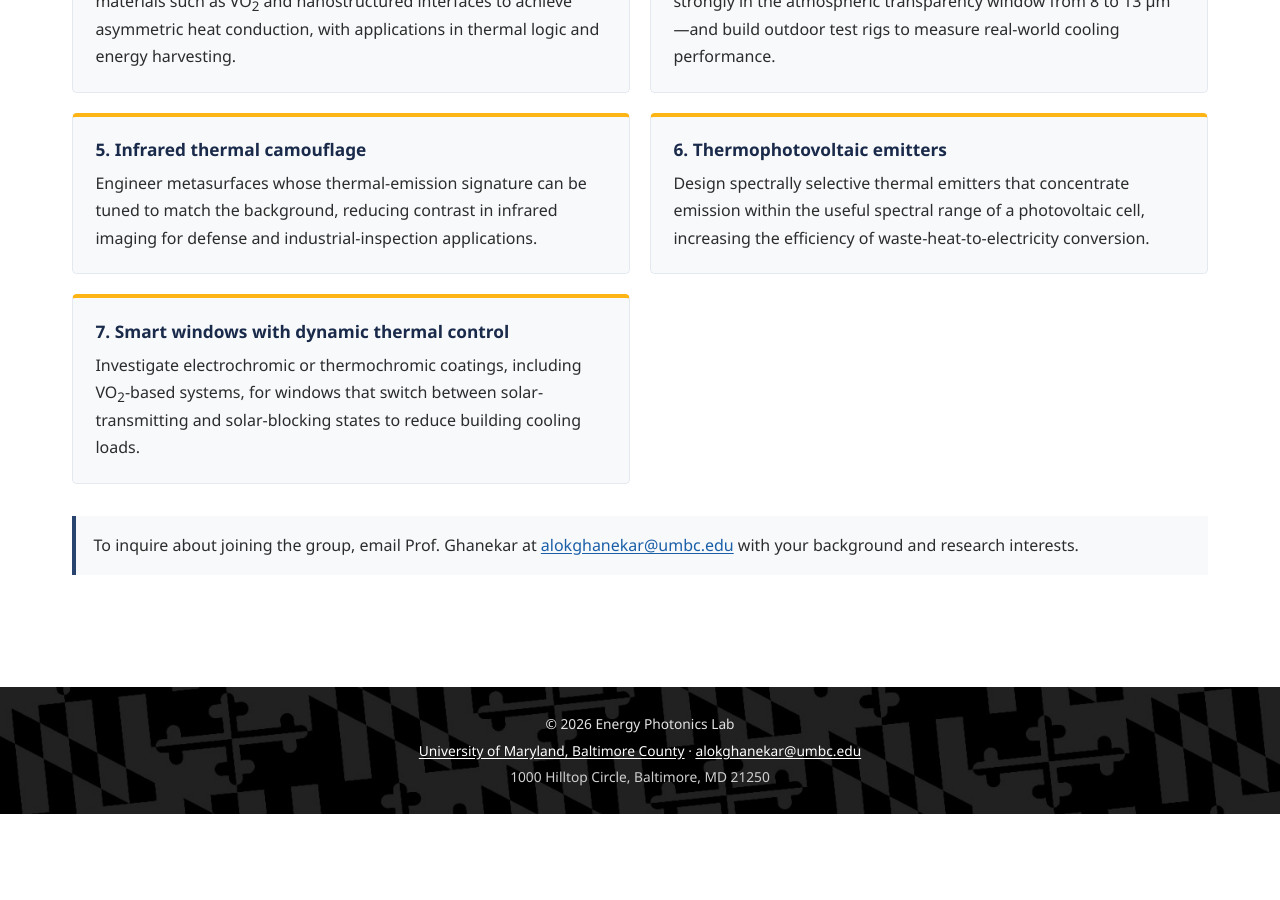
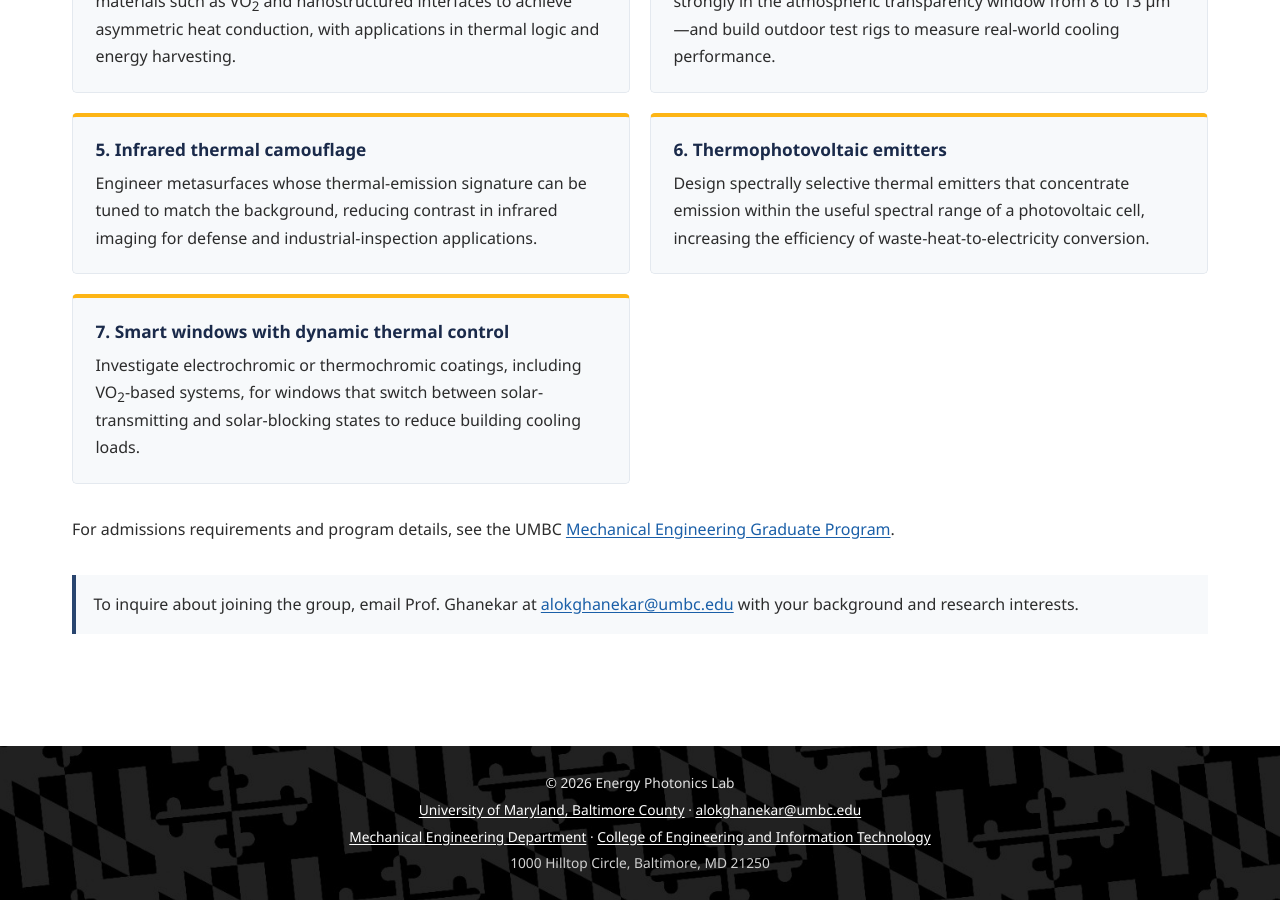
Before and after one commit to alokghanekar/Energy-Photonics-Lab, a Jekyll site: the page built from prospective.html, in a window 1280 px wide and 900 px high, scrolled down 662 px. Built offline with Jekyll 4.4.1, drawn with Linux system fonts in a browser that asks for light colours; before the commit the page ends 1476 px from its top, so only the background shows below that.

Commit message:
Home figures to 3/4 size; add ME dept/COEIT footer links and grad program link
- Scale the two homepage research figures to 75% of their column, centered
- Add Mechanical Engineering Department and COEIT links to the site footer
- Add UMBC ME Graduate Program link to the Join Us page

Co-Authored-By: Claude Opus 4.8 <noreply@anthropic.com>
Claude-Session: https://claude.ai/code/session_01VuNoPfxguXq3gEbfsiCHz7

```diff
--- a/_includes/footer.html
+++ b/_includes/footer.html
@@ -2,6 +2,7 @@
   <div class="footer-inner">
     <p>&copy; {{ site.time | date: "%Y" }} Energy Photonics Lab</p>
     <p><a href="https://umbc.edu/">University of Maryland, Baltimore County</a> <span aria-hidden="true">·</span> <a href="mailto:{{ site.email }}">{{ site.email }}</a></p>
+    <p><a href="https://me.umbc.edu/" rel="noopener">Mechanical Engineering Department</a> <span aria-hidden="true">·</span> <a href="https://coeit.umbc.edu/" rel="noopener">College of Engineering and Information Technology</a></p>
     <p class="footer-address">1000 Hilltop Circle, Baltimore, MD 21250</p>
   </div>
 </footer>
--- a/index.html
+++ b/index.html
@@ -21,9 +21,9 @@ description: The Energy Photonics Lab at UMBC studies active metasurfaces, infra
 
   .research-fig-bic,
   .research-fig-tpv {
-    width: 100%;
+    width: 75%;
     max-width: none;
-    justify-self: stretch;
+    justify-self: center;
   }
 
   .research-fig-bic img,
--- a/prospective.html
+++ b/prospective.html
@@ -17,4 +17,6 @@ description: Research opportunities for MS and undergraduate students in thermal
   <section class="project"><h2>7. Smart windows with dynamic thermal control</h2><p>Investigate electrochromic or thermochromic coatings, including VO<sub>2</sub>-based systems, for windows that switch between solar-transmitting and solar-blocking states to reduce building cooling loads.</p></section>
 </div>
 
+<p>For admissions requirements and program details, see the UMBC <a href="https://me.umbc.edu/graduate-program-overview/" rel="noopener">Mechanical Engineering Graduate Program</a>.</p>
+
 <p class="join-note">To inquire about joining the group, email Prof. Ghanekar at <a href="mailto:alokghanekar@umbc.edu">alokghanekar@umbc.edu</a> with your background and research interests.</p>
```
